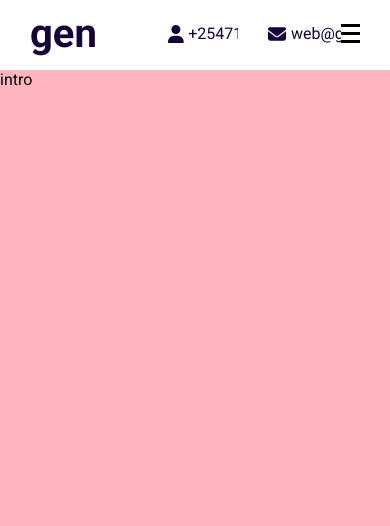
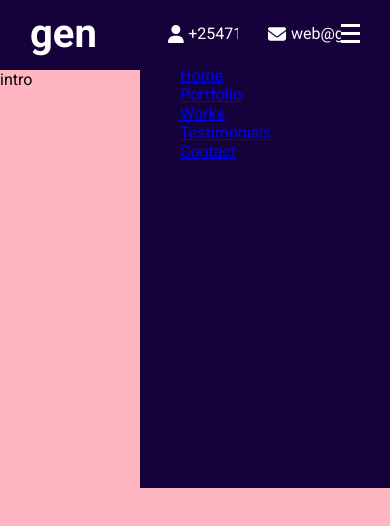
Before and after one commit to ceciliawambui/react-portfolio, a React (Create React App) app in the folder portfolio/: page / in a window 390 px wide. Shown: the top 526 px of the page. Built offline with nearby package versions, Linux system fonts and the light colour scheme.

Commit message:
Added menu on the hamburger

```diff
--- a/portfolio/src/components/hamburger/Ham.jsx
+++ b/portfolio/src/components/hamburger/Ham.jsx
@@ -2,14 +2,13 @@ import React from 'react'
 import "./ham.scss"
 
 
-function Ham() {
+function Ham(isOpen) {
     return (
         <div className='ham'>
-            {/* <h1>Ham</h1> */}
             <div className="hamburger">
-                <div className="burger"></div>
-                <div className="burger"></div>
-                <div className="burger"></div>
+                <div className="burger burger1"></div>
+                <div className="burger burger2"></div>
+                <div className="burger burger3"></div>
             </div>
         </div>
     )
--- a/portfolio/src/components/hamburger/ham.scss
+++ b/portfolio/src/components/hamburger/ham.scss
@@ -1,5 +1,5 @@
-.ham{
-    .hamburger{
+.ham {
+    .hamburger {
         width: 32px;
         height: 25px;
         display: flex;
@@ -8,18 +8,32 @@
         z-index: 10;
         flex-direction: column;
         cursor: pointer;
+    }
 
-    }
-    h1{
-        color: pink;
-    }
-    .burger{
+    .burger {
         width: 100%;
         height: 3px;
         // border-radius: 10px;
-        background-color: black;
-        // transform-origin: 1px;
-        // transition: all 0.3s linear;
+        transform-origin: left;
+        transition: all 2s ease;
+        background-color: white;
+
+
+
+        // &:first-child {
+        //     // transform: rotate(45deg);
+        //     background-color: white;
+        // }
+        // &:nth-child(2){
+        //     opacity: 0;
+        // }
+        // &:last-child{
+        //     transform: rotate(-45deg);
+        //     background-color: white;
+        // }
+
+
+
+
     }
-
 }
--- /dev/null
+++ b/portfolio/src/components/menu/Menu.jsx
@@ -0,0 +1,20 @@
+import React from 'react'
+import "./menu.scss"
+
+function Menu() {
+  return (
+    <div className='menu'>
+        <ul>
+            <li><a href="#intro">Home</a></li>
+            <li><a href="#portfolio">Portfolio</a></li>
+            <li><a href="#works">Works</a></li>
+            <li><a href="#testimonials">Testimonials</a></li>
+            <li><a href="#contact">Contact</a></li>
+
+        </ul>
+
+    </div>
+  )
+}
+
+export default Menu
--- /dev/null
+++ b/portfolio/src/components/menu/menu.scss
@@ -0,0 +1,11 @@
+@import "../../global.scss";
+
+.menu{
+    width: 250px;
+    height: 50vh;
+    background-color: $mainColor;
+    position: fixed;
+    margin-top: 20px;
+    right: 0px;
+    z-index: 2;
+}
--- a/portfolio/src/components/topbar/Topbar.jsx
+++ b/portfolio/src/components/topbar/Topbar.jsx
@@ -5,10 +5,12 @@ import "./topbar.scss"
 import { faUser, faEnvelope } from "@fortawesome/free-solid-svg-icons";
 import { FontAwesomeIcon } from "@fortawesome/react-fontawesome";
 import Ham from "../hamburger/Ham";
+import Menu from "../menu/Menu";
+
 
 function Topbar() {
   return (
-    <div className='topbar' id="topbar">
+    <div className='topbar active' id="topbar">
       <div className="wrapper">
         <div className="left">
           <a href="#works" className="logo">genius.</a>
@@ -33,14 +35,19 @@ function Topbar() {
           {/* <h1>Hello</h1> */}
         </div>
         <div className="right">
-          <Ham/>
-          {/* <div className="hamburger">
-            <span className="line line1"></span>
-            <span className="line line2"></span>
-            <span className="line line"></span>
-          </div> */}
+          <div>
+          <Ham />
+          </div>
+
+          <div>
+          <Menu/>
+
+          </div>
+
 
         </div>
+
+
 
       </div>
 
--- a/portfolio/src/components/topbar/topbar.scss
+++ b/portfolio/src/components/topbar/topbar.scss
@@ -1,6 +1,6 @@
 @import "../../global.scss";
 
-.topbar{
+.topbar {
     width: 100%;
     height: 70px;
     background-color: white;
@@ -8,41 +8,54 @@
     // color: black;
     position: fixed;
     top: 0;
-    z-index: 2;
+    z-index: 3;
+    transition: all 2s ease;
 
-    .wrapper{
+    .wrapper {
         padding: 10px 30px;
         display: flex;
         align-items: center;
-        justify-content:space-between ;
+        justify-content: space-between;
 
-        .left{
+        .left {
             display: flex;
             align-items: center;
 
-            .logo{
+            .logo {
                 font-size: 40px;
                 font-weight: 700;
                 text-decoration: none;
                 color: inherit;
                 margin-right: 40px;
             }
-            .itemContainer{
+
+            .itemContainer {
                 display: flex;
                 align-items: center;
                 margin-left: 30px;
 
-                .icon{
+                .icon {
                     font-size: 18px;
                     margin-right: 5px;
                 }
-                .span{
+
+                .span {
                     font-size: 15px;
                     font-weight: 500;
                 }
             }
         }
-        .right{
+
+        .right {
+            .navigation ul {
+                // display: ${hamburgerOpen ?'inline':'none'};
+                background-color: blue;
+                height: 100vh;
+                width: 50vw;
+                margin-top: 50px;
+                position: absolute;
+            }
+
             // .hamburger{
             //     width: 32px;
             //     height: 25px;
@@ -63,7 +76,7 @@
             //         }
             //     }
             // }
-            .hamburger{
+            .hamburger {
                 width: 2 rem;
                 height: 2 rem;
                 display: flex;
@@ -72,7 +85,8 @@
                 z-index: 10;
 
             }
-            .line{
+
+            .line {
                 width: 2 rem;
                 height: 0.25 rem;
                 border-radius: 10px;
@@ -82,4 +96,10 @@
             }
         }
     }
+
+    &.active {
+        background-color: $mainColor;
+        color: white;
+
+    }
 }
```
